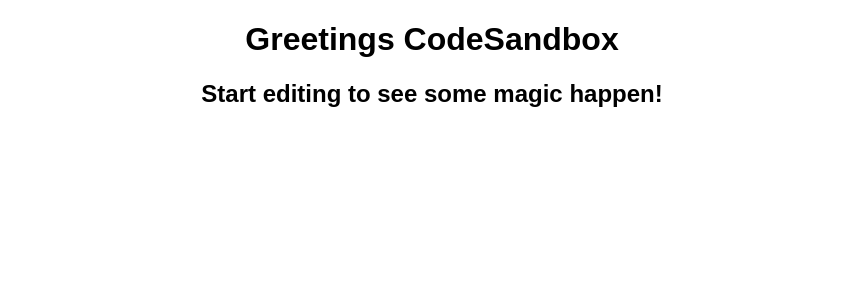
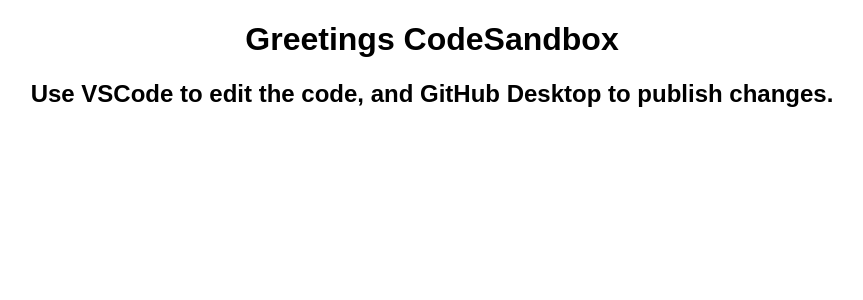
Before and after one commit to pnavarrc/react-demo-mikayla, a React (Create React App) app: page / in a window 1280 px wide. Shown: the top 300 px of the page, without its empty margins (208-1071 px from the left). Built offline with nearby package versions, Linux system fonts and the light colour scheme.

Commit message:
Update homepage

```diff
--- a/src/App.js
+++ b/src/App.js
@@ -4,7 +4,9 @@
   return (
     <div className="App">
       <h1>Greetings CodeSandbox</h1>
-      <h2>Start editing to see some magic happen!</h2>
+      <h2>
+        Use VSCode to edit the code, and GitHub Desktop to publish changes.
+      </h2>
     </div>
   );
 }
```
